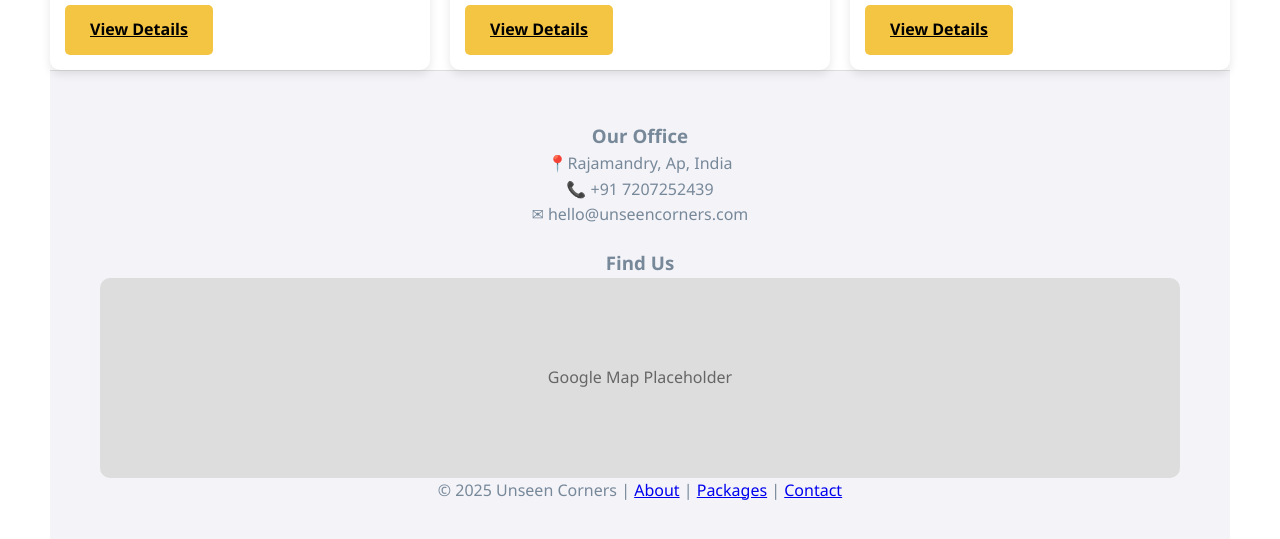
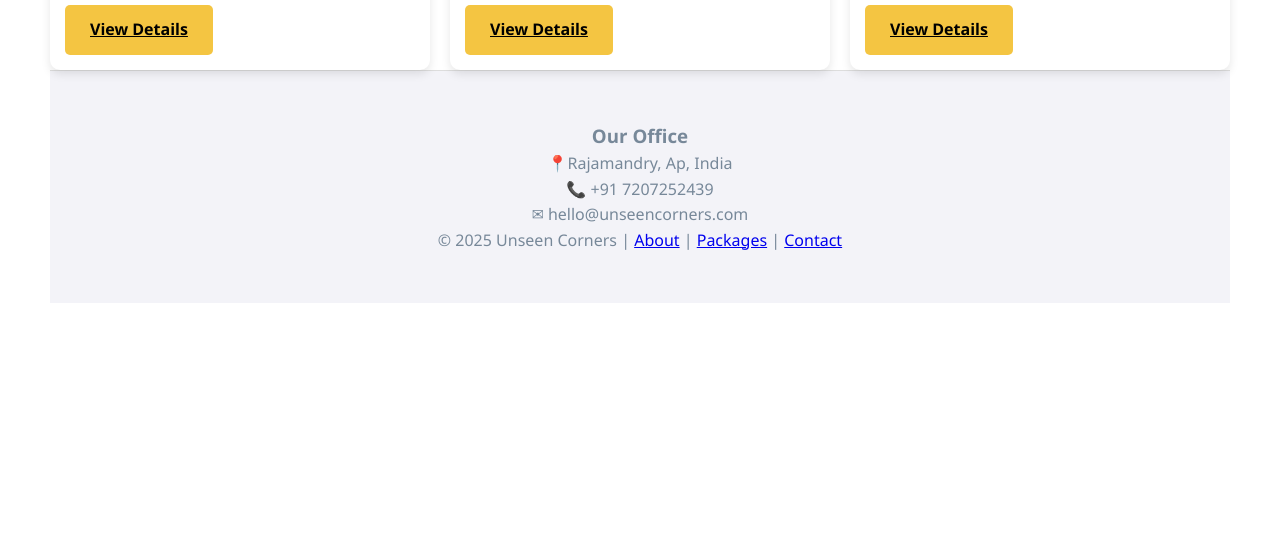
Before and after one commit to unseencorners/unseen-corners, a website: page index.html in a window 1280 px wide. Shown: the part 960-1499 px from the top of the page. After the commit the page ends 1313 px from the top, so only its background shows below. Drawn offline with Linux system fonts and the light colour scheme.

Commit message:
Update index.html

```diff
--- a/index.html
+++ b/index.html
@@ -473,12 +473,6 @@
           <p>📍Rajamandry, Ap, India</p>
           <p>📞 +91 7207252439</p>
           <p>✉ hello@unseencorners.com</p>
-
-          <h3 style="margin-top:20px">Find Us</h3>
-          <div style="background:#ddd;height:200px;border-radius:10px;display:flex;align-items:center;justify-content:center;color:#666">
-            Google Map Placeholder
-          </div>
-     </div>
   <p>© 2025 Unseen Corners | <a href="about14.html">About</a> | <a href="PCLL.html">Packages</a> | <a href="c.html">Contact</a></p>
 
   </footer>
```
